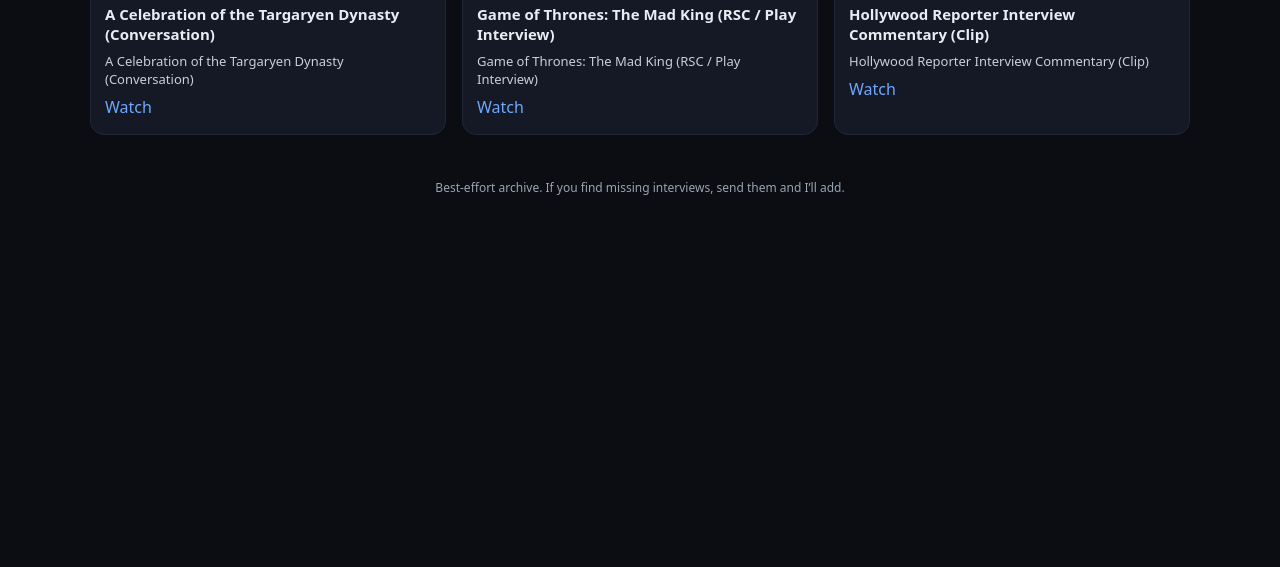
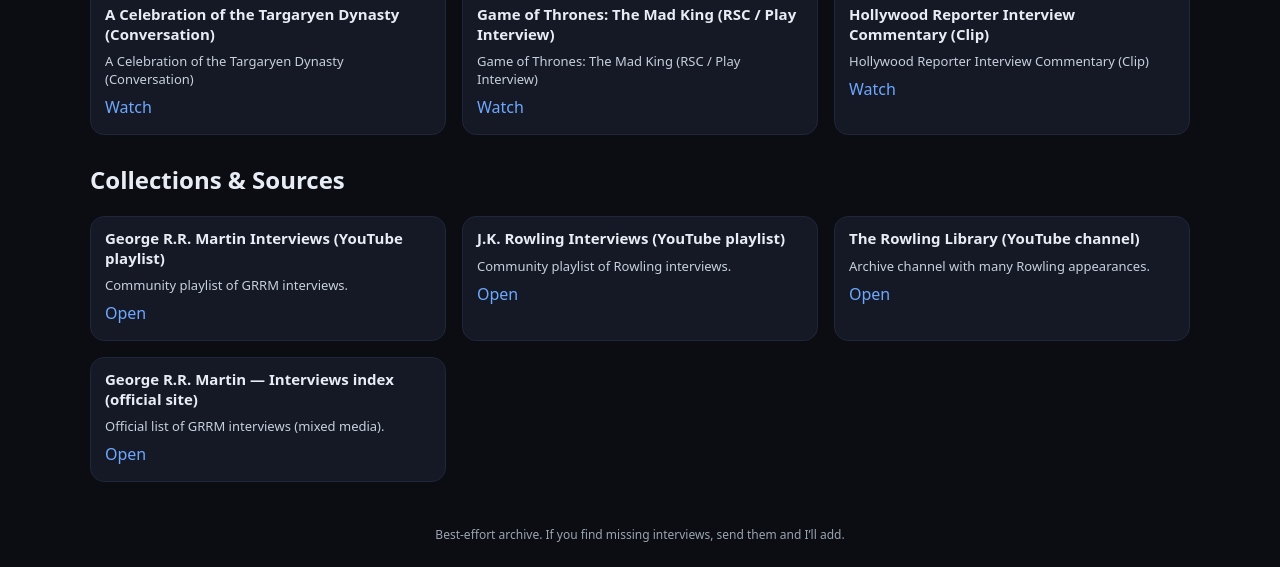
Before and after one commit to cosmo-stardust/author-interviews-playlist, a plain HTML site: page index.html in a window 1280 px wide. Shown: the part 2560-3127 px from the top of the page. Before the commit the page ends 2780 px from the top, so only its background shows below. Drawn offline with Linux system fonts and the light colour scheme.

Commit message:
Add collections/sources section

```diff
--- a/data.json
+++ b/data.json
@@ -1,5 +1,11 @@
 {
   "updated": "2026-03-17",
+  "collections": [
+    {"title":"George R.R. Martin Interviews (YouTube playlist)","url":"https://www.youtube.com/playlist?list=PLDkk4b0gM5Kgy3FDkd8_GRBmsnzn7XBkU","summary":"Community playlist of GRRM interviews."},
+    {"title":"J.K. Rowling Interviews (YouTube playlist)","url":"https://www.youtube.com/playlist?list=PLzyBVfRrmOwZtWxv2is_LtxVM2QGupN_V","summary":"Community playlist of Rowling interviews."},
+    {"title":"The Rowling Library (YouTube channel)","url":"https://www.youtube.com/c/TheRowlingLibrary","summary":"Archive channel with many Rowling appearances."},
+    {"title":"George R.R. Martin — Interviews index (official site)","url":"https://georgerrmartin.com/for-fans/interviews/","summary":"Official list of GRRM interviews (mixed media)."}
+  ],
   "items": [
     {"author":"George R. R. Martin","title":"Oldest George R.R. Martin Interview","date":"1991","source":"YouTube","url":"https://www.youtube.com/watch?v=M1uYQLEPkjw"},
     {"author":"George R. R. Martin","title":"NUTV Flashback Friday Interview","date":"1991","source":"YouTube","url":"https://www.youtube.com/watch?v=ZO1EHuSnJWo"},
--- a/index.html
+++ b/index.html
@@ -41,6 +41,9 @@
   <main>
     <div id="count" class="sub" style="margin:6px 0 16px 0;"></div>
     <div id="grid" class="grid"></div>
+
+    <h2 style="margin-top:28px;">Collections & Sources</h2>
+    <div id="collections" class="grid"></div>
   </main>
   <div class="footer">Best-effort archive. If you find missing interviews, send them and I’ll add.</div>
 
@@ -83,6 +86,22 @@
       }
     };
 
+    const collections = data.collections || [];
+    const colGrid = document.getElementById('collections');
+    colGrid.innerHTML = '';
+    for (const c of collections) {
+      const card = document.createElement('div');
+      card.className = 'card';
+      card.innerHTML = `
+        <div class="content">
+          <div class="title">${c.title}</div>
+          <div class="summary">${c.summary || ''}</div>
+          <div><a href="${c.url}" target="_blank" rel="noopener">Open</a></div>
+        </div>
+      `;
+      colGrid.appendChild(card);
+    }
+
     document.getElementById('authorFilter').addEventListener('change', render);
     document.getElementById('search').addEventListener('input', render);
     render();
```
